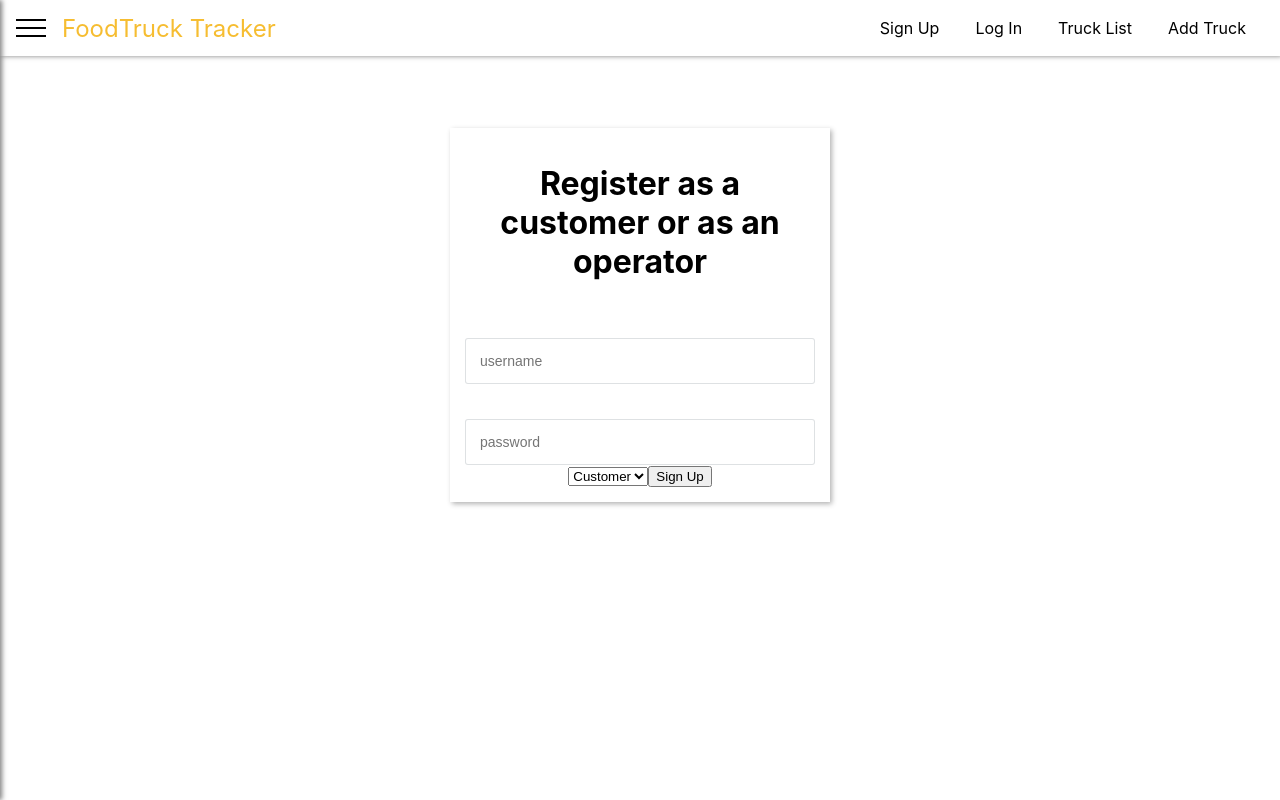
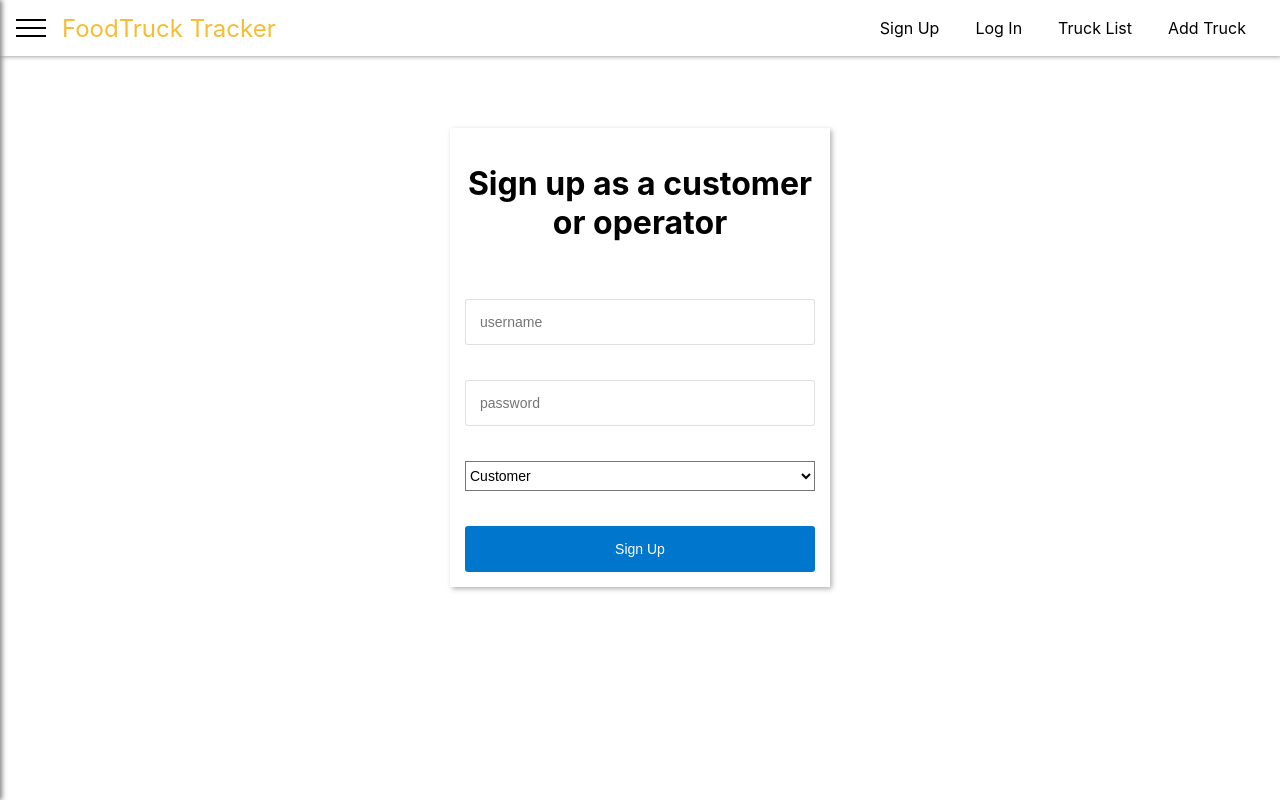
Before and after one commit to foodtruck-trackr-3/Front-End, a React (Create React App) app in the folder foodtruck-app/: page /register in a window 1280 px wide. Built offline with nearby package versions, Linux system fonts and the light colour scheme.

Commit message:
POST request fixed and working

```diff
--- a/foodtruck-app/src/actions/index.js
+++ b/foodtruck-app/src/actions/index.js
@@ -24,10 +24,7 @@ export const getData = () => dispatch => {
     axiosWithAuth()
       .post("/api/trucks/add", item)
       .then(res => {
-        // console.log("rd: actions index: postData .then: ", res);
-        // dispatch({ type: FETCH_DATA });
         dispatch({type: ADD_TRUCK, payload: res.data });
-        dispatch({type: UPDATE_TRUCKS, payload: res.data })
       })
       .catch(err => {
         // console.log("POST err: ", err);
--- a/foodtruck-app/src/components/Register.js
+++ b/foodtruck-app/src/components/Register.js
@@ -10,8 +10,6 @@ const FormGroup = styled.div`
 	margin: 10% auto;
   text-align: center;
   box-shadow: 2px 2px 5px rgba(0, 0, 0, 0.3);
-
-}
   `;
 
   const Button = styled.button`
@@ -40,7 +38,6 @@ const FormGroup = styled.div`
 	outline: none;
   transition: all 200ms;
   margin-top: 10%;
-
 `;
 
 const Select = styled.select`
@@ -62,8 +59,6 @@ const Register = () => {
 
   const [ isLoading, setIsLoading ] = useState(false);
 
-  // const [ isOwner, setIsOwner ] = useState(false);
-
   const loading = () => {
     setIsLoading(true);
   }
@@ -84,14 +79,6 @@ const Register = () => {
         // localStorage.setItem("authorization", res.data.payload);
         // props.history.push("/#");
           setIsLoading(false);
-          // if (credentials.role === "operator") {
-          //   setIsOwner(true);
-          //   setCredentials({
-          //     ...credentials,
-          //     owner: isOwner
-          //   });
-          // }
-          // setIsOwner(false);
       })
       .catch(err => {
         // localStorage.removeItem("authorization");
@@ -108,7 +95,7 @@ const Register = () => {
             <p>Registering you now...</p>
           </div>
         )}
-      <h1>Register as a customer or as an operator</h1>
+      <h1>Sign up as a customer or operator</h1>
       <form onSubmit={register} >
         <Input
           type="text"
@@ -124,11 +111,11 @@ const Register = () => {
           value={credentials.password}
           onChange={handleChange}
         />
-        <select name="role" value={credentials.role} onChange={handleChange}>
-            <option defaultValue="customer">Customer</option>
+        <Select name="role" value={credentials.role} onChange={handleChange}>
+            <option defaultValue="Customer">Customer</option>
             <option value="Operator">Operator</option>
-        </select>
-        <button onClick={loading}>Sign Up</button>
+        </Select>
+        <Button onClick={loading}>Sign Up</Button>
       </form>
     </FormGroup>
   )
--- a/foodtruck-app/src/components/Trucklist.js
+++ b/foodtruck-app/src/components/Trucklist.js
@@ -1,17 +1,32 @@
 import React, { useEffect } from 'react';
 import { connect } from "react-redux";
 import Truck from '../components/Truck';
+import Loader from "react-loader-spinner";
 
 import { getData } from '../actions';
 
 const Trucklist = ({getData, trucks, error}) => {
 
-  useEffect(() => {
-    getData();
+  // const [ isLoading, setIsLoading ] = useState(false);
+
+  // const loading = () => {
+  //   setIsLoading(true);
+  // }
+
+   useEffect(() => {
+     getData();
+    // loading();
   }, [getData]);
+
 
   return (
       <div>
+        {/* {isLoading && (
+        <div>
+          <Loader type="Puff" color="#204963" height={60} width={60} />
+          <p>Loading Trucks...</p>
+        </div>
+        )} */}
         {error ? (
           <div>{error}</div>
         ) : (<Truck trucks={trucks} />)
--- a/foodtruck-app/src/reducers/index.js
+++ b/foodtruck-app/src/reducers/index.js
@@ -4,7 +4,6 @@ export const initialState = {
     trucks: [{
       id: 0,
       truckName:"",
-      role: "Operator",
       imageOfTruck: "",
       foodType: "",
       location: "",
```
